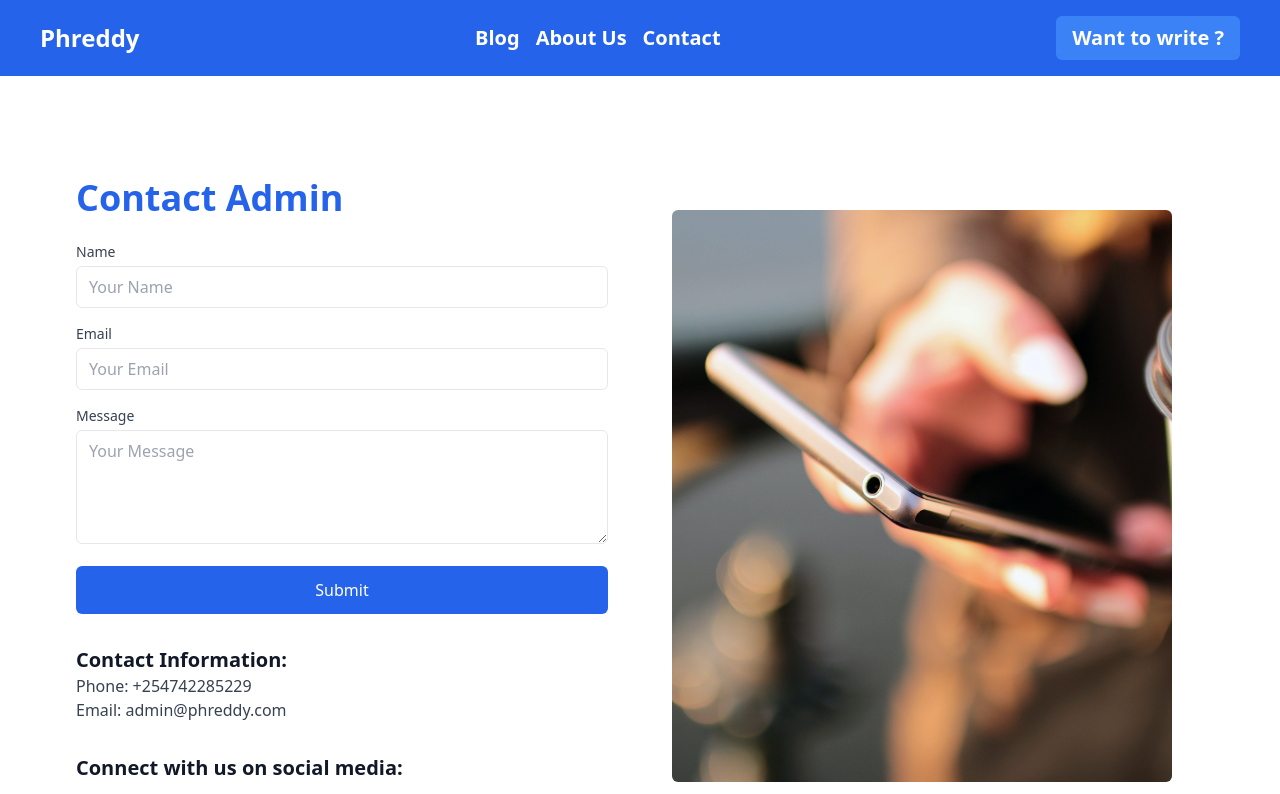
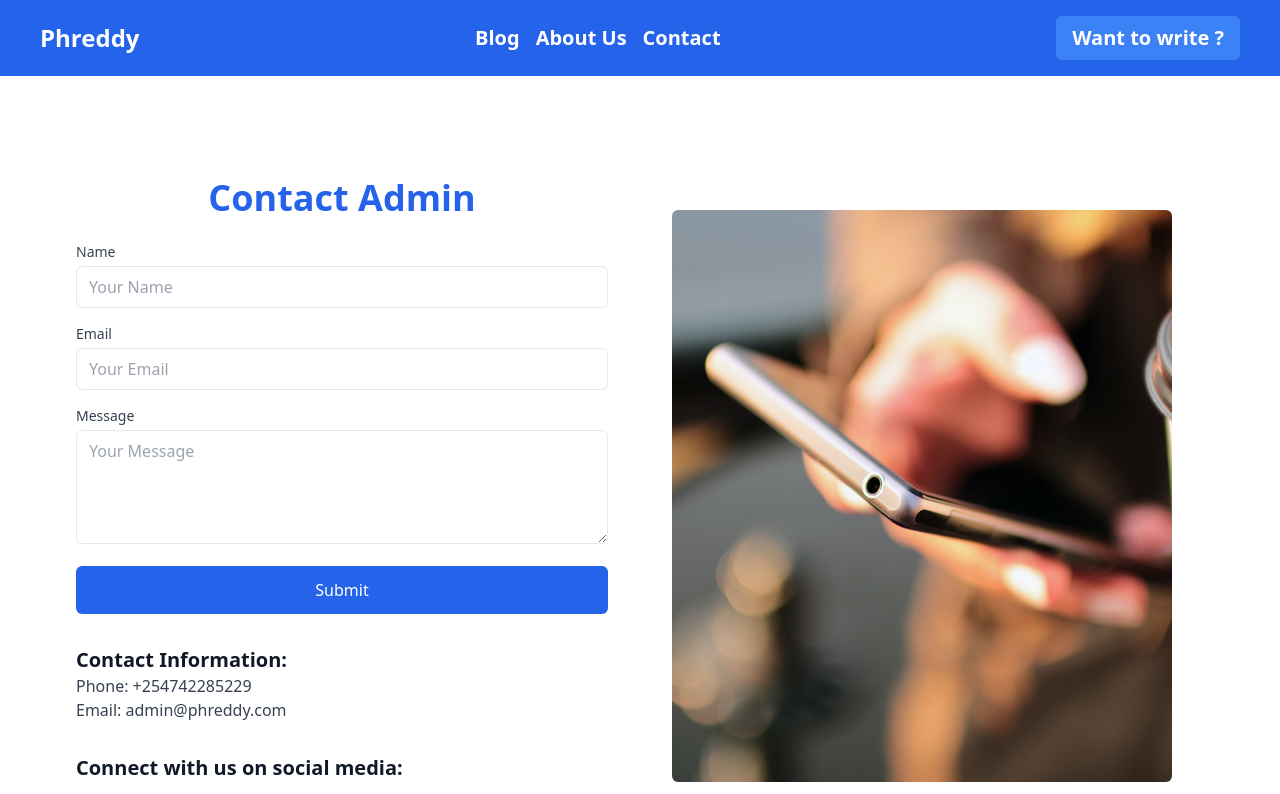
Before and after one commit to Olosko23/Blog-Client, a React (Vite) app: page /contact in a window 1280 px wide. Shown: the top 794 px of the page. Built offline with nearby package versions, Linux system fonts and the light colour scheme.

Commit message:
'contact'

```diff
--- a/src/pages/Contact.jsx
+++ b/src/pages/Contact.jsx
@@ -7,7 +7,7 @@ const Contact = () => {
       <div className="flex w-full">
         {/* Left Side - Contact Form and Social Links */}
         <div className="w-full md:w-1/2 pr-8">
-          <h2 className="text-4xl font-bold mb-6 text-blue-600">
+          <h2 className="text-4xl font-bold mb-6 text-blue-600 text-center">
             Contact Admin
           </h2>
 
@@ -86,7 +86,7 @@ const Contact = () => {
             <p className="text-xl font-semibold text-gray-900">
               Connect with us on social media:
             </p>
-            <div className="flex space-x-4 mt-2">
+            <div className="flex items-center md:items-start space-x-4 mt-2">
               {/* Replace these links with the actual URLs */}
               <a href="#" className="social-link">
                 Twitter
```
